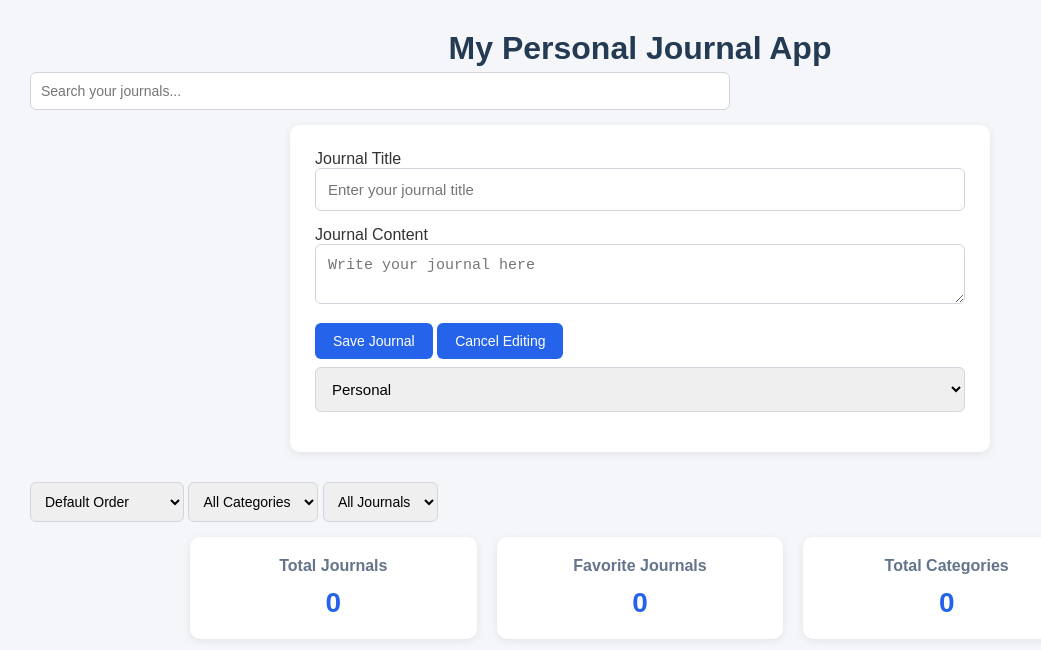
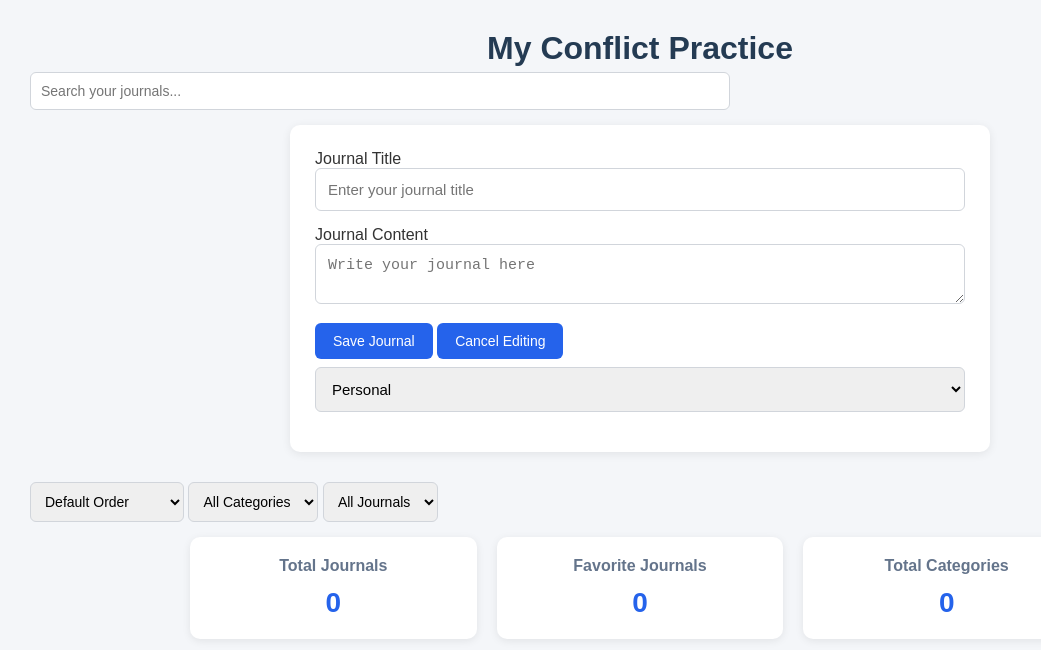
Before and after one commit to Sodeeq-Olumayowa/JOURNAL-APP, a plain HTML site: page index.html in a window 1280 px wide. Shown: the whole page, without its empty margins (0-1041 px from the left). Drawn offline with Linux system fonts and the light colour scheme.

Commit message:
update conflict practice change

```diff
--- a/index.html
+++ b/index.html
@@ -10,7 +10,7 @@
 </head>
 
 <body>
-    <h1>My Personal Journal App</h1>
+    <h1>My Conflict Practice</h1>
     <input id="searchInput" type="search" placeholder="Search your journals...">
     <form id="journalForm">
         <label for="JournalTitle">Journal Title</label>
```
